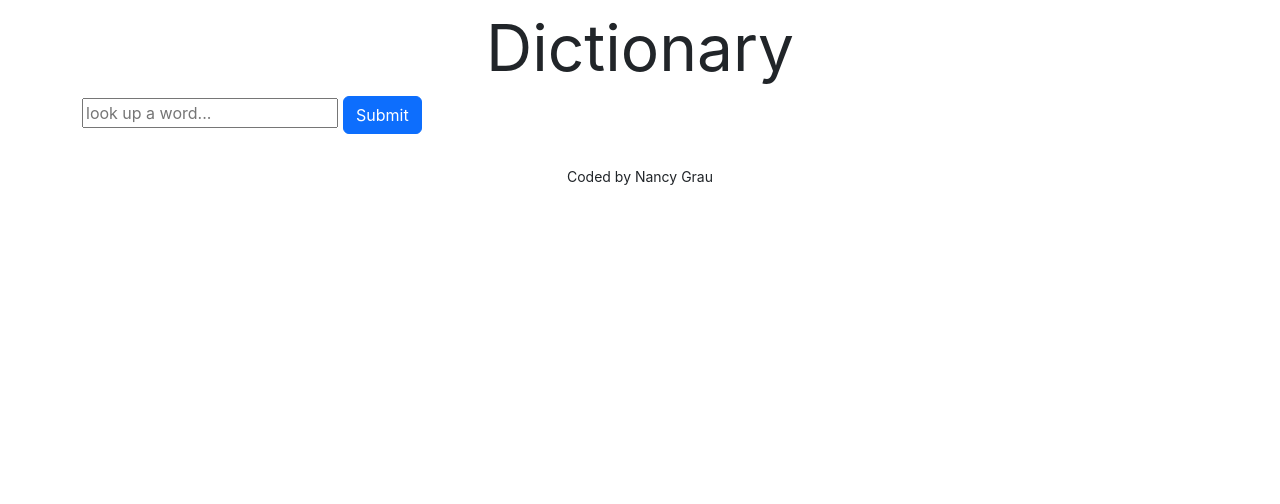
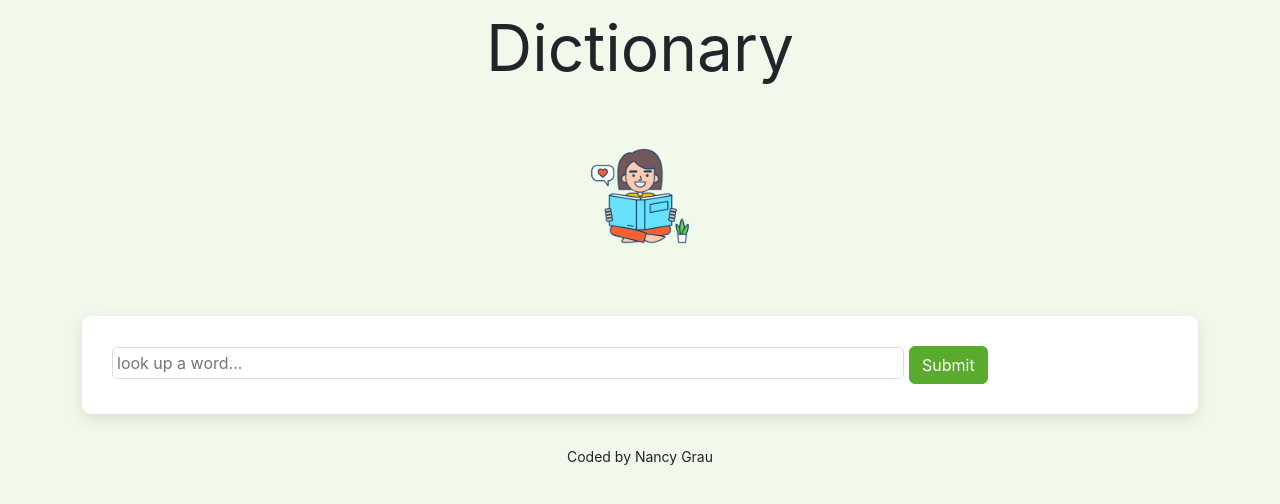
Before and after one commit to nancygrau/dictionary_react, a React (Create React App) app: page / in a window 1280 px wide. Shown: the top 504 px of the page. Built offline with nearby package versions, Linux system fonts and the light colour scheme.

Commit message:
dictionary styling

```diff
--- a/src/App.css
+++ b/src/App.css
@@ -1,6 +1,15 @@
+body{
+  background: #f0f9ea;}
+
+a{
+  color: #F56131;}
 .App-header{
   text-align: center;
   font-size: 64px;}
 .App-footer{
   text-align: center;
   margin: 30px 0;}
+.App-logo{
+  max-width: 200px;
+  display: block;
+  margin:0 auto;}
--- a/src/App.js
+++ b/src/App.js
@@ -1,13 +1,16 @@
 
 import './App.css';
 import Dictionary from "./Dictionary.js"
+import logo from "./logo.png"
 
 export default function App() {
   return (
     <div className="App">
       <div className="container">
       <header className="App-header">Dictionary
+        <img src={logo} className="App-logo img-fluid" alt="logo"/>
       </header>
+
       <main>
         <Dictionary />
       </main>
--- a/src/Dictionary.css
+++ b/src/Dictionary.css
@@ -1 +1,18 @@
-button{margin-left: 5px;}
+button {
+  margin-left: 5px;
+  background-color: #59ab2e !important;
+  border-color: #59ab2e!important;}
+
+.Dictionary section{
+  background: white;
+  padding: 30px;
+  border-radius: 9px;
+  box-shadow: 0px 5px 15px rgba(0, 0, 0, 0.1);
+  margin: 20px 0
+}
+.Dictionary input{
+  width: 75%;
+  border-radius: 5px;
+  padding: 3px 4px;
+  border: 1px solid #ddd;
+}
--- a/src/Dictionary.js
+++ b/src/Dictionary.js
@@ -27,11 +27,14 @@ function handleKeywordChange(event){
 }
 
 
-  return <div className="Dictionary">
-    <form onSubmit={search}>
-      <input type="search" placeholder="look up a word..." onChange={handleKeywordChange}/>
-      <button type="submit" class="btn btn-primary">Submit</button>
-    </form>
+  return (
+  <div className="Dictionary">
+    <section>
+      <form onSubmit={search}>
+        <input type="search" placeholder="look up a word..." onChange={handleKeywordChange}/>
+        <button type="submit" class="btn btn-primary">Submit</button>
+      </form>
+    </section>
     <Results results={results} />
-  </div>;
+  </div>);
 }
--- /dev/null
+++ b/src/Meaning.css
@@ -0,0 +1,9 @@
+.Meaning h3 {
+  font-size: 24px;
+  line-height: 1.5;
+  font-weight: bold;
+}
+
+.Meaning .definition{
+  font-size: 16px;
+}
--- a/src/Meaning.js
+++ b/src/Meaning.js
@@ -1,5 +1,6 @@
 import React from "react";
 import Synonyms from "./Synonyms";
+import "./Meaning.css"
 
 export default function Meaning(props){
   return (
@@ -9,13 +10,11 @@ export default function Meaning(props){
       {
         return (
           <div key={index}>
-            <p>
-              <strong>Definition:</strong>{definition.definition}
+            <div className="definition">
+              {definition.definition}
               <br/>
-              <strong>Example:</strong>
-              <em>{definition.example}</em>
               <Synonyms synonyms={definition.synonyms}/>
-            </p>
+              </div>
           </div>
         );
       })}
--- /dev/null
+++ b/src/Phonetic.css
@@ -0,0 +1,18 @@
+.Phonetic{
+  margin: 20px 0;}
+.Phonetic a{
+  border:1px solid #ddd;
+  text-decoration: none;
+  font-size: 12px;
+  margin-right: 10px;
+  padding: 10px 20px;
+  border-radius: 20px;
+  transition: all 150ms ease-in-out;
+}
+.Phonetic a:hover{
+  background: #67E0FD;
+}
+.Phonetic .text{
+  opacity: 0.5;
+  font-weight: bold;
+}
--- a/src/Phonetic.js
+++ b/src/Phonetic.js
@@ -1,11 +1,11 @@
 import React from "react";
+import "./Phonetic.css"
 
 export default function Phonetic (props){
   return (<div className="Phonetic">
     <a href={props.phonetic.audio} target="_blank" rel="noreferrer">
       Listen
     </a>
-    <br/>
-    {props.phonetic.text}
+    <span className="text">{props.phonetic.text}</span>
   </div>);
 }
--- /dev/null
+++ b/src/Results.css
@@ -0,0 +1,5 @@
+.Results h2{
+  font-size: 36px;
+  font-weight: bold;
+  line-height: 1.5;
+}
--- a/src/Results.js
+++ b/src/Results.js
@@ -1,22 +1,25 @@
 import React from "react";
 import Meaning from "./Meaning";
 import Phonetic from "./Phonetic";
+import "./Results.css"
 
 export default function Results(props){
   if (props.results){
     return (
     <div className="Results">
+      <section>
       <h2>{props.results.word}</h2>
       {props.results.phonetics.map(function(phonetic, index){return(
         <div key={index}>
           <Phonetic phonetic={phonetic}/>
         </div>
-      )})}
+      );})}
+      </section>
       {props.results.meanings.map(function(meaning, index){
         return (
-        <div key={index}>
+        <section key={index}>
           <Meaning meaning={meaning}/>
-        </div>
+        </section>
         );
       })}
     </div>);
--- /dev/null
+++ b/src/Synonyms.css
@@ -0,0 +1,11 @@
+.Synonyms{
+  margin: 5px 0 10px;
+  padding: 0;
+}
+.Synonyms li{
+  font-style: italic;
+  font-size: 13px;
+  display: inline-block;
+  padding-right: 10px;
+  line-height: 1;
+}
--- a/src/Synonyms.js
+++ b/src/Synonyms.js
@@ -1,4 +1,5 @@
 import React from "react";
+import "./Synonyms.css"
 
 export default function Synonyms(props) {
   if(props.synonyms){
```
Also changed, not shown: src/logo.png (added).
